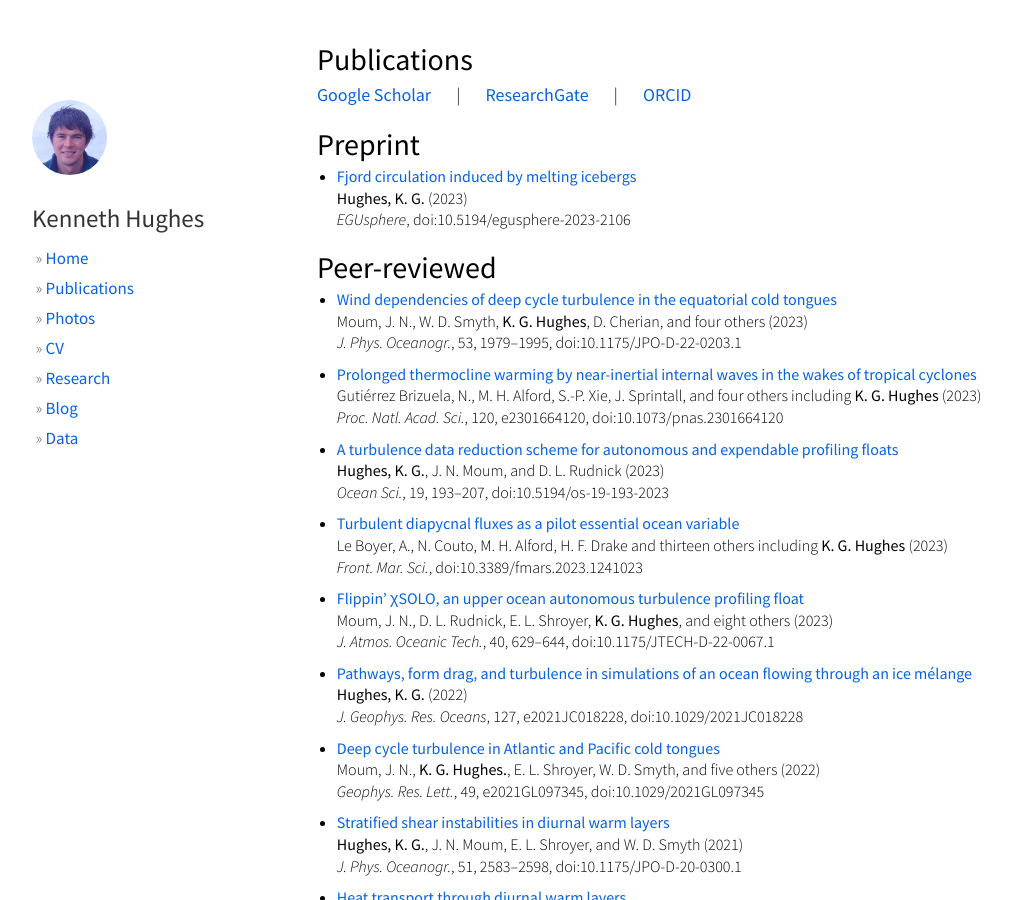
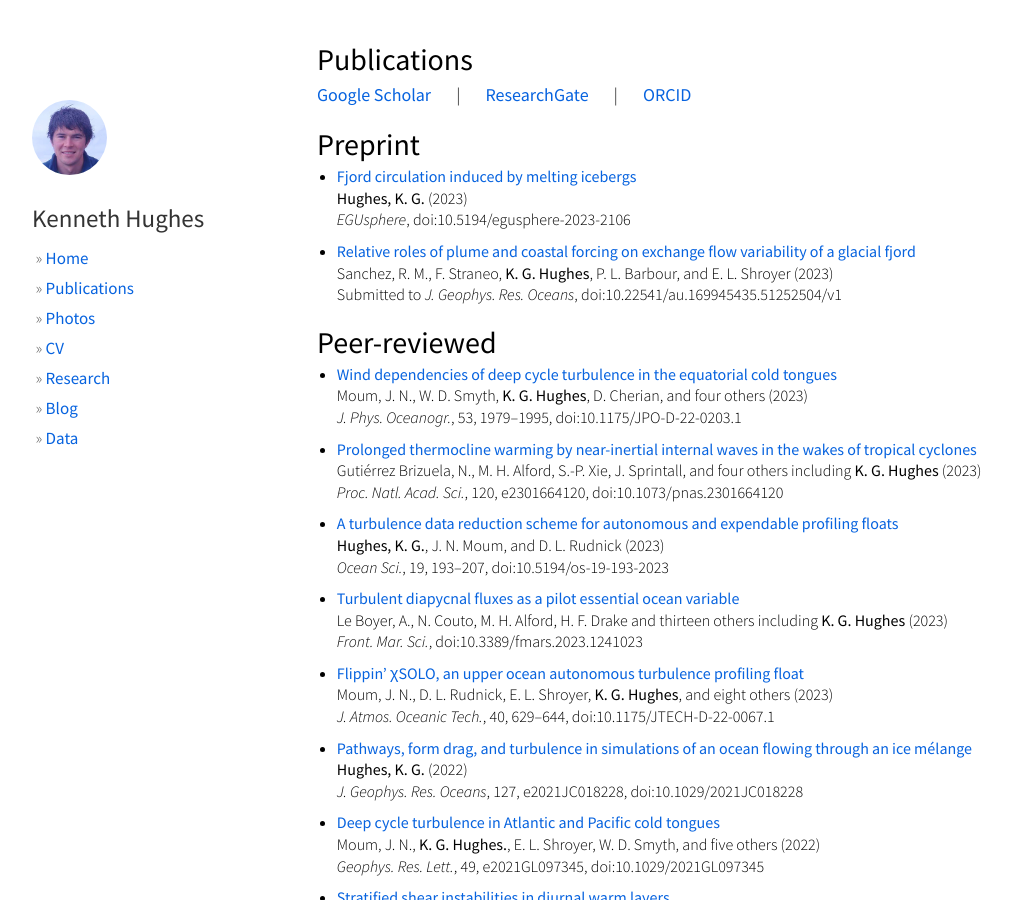
Before and after one commit to hugke729/hugke729.github.io, a Jekyll site: the page built from publications/index.md, in a window 1280 px wide and 900 px high. Shown: the whole window, without its empty margins (53-1064 px from the left). Built offline with Jekyll 4.4.1, drawn with Linux system fonts in a browser that asks for light colours; nearby versions of some CDN libraries.

Commit message:
Update index.md

```diff
--- a/publications/index.md
+++ b/publications/index.md
@@ -14,6 +14,10 @@ css: publications
 * [Fjord circulation induced by melting icebergs][preprint-tc]
 __Hughes, K. G.__ (2023)
 *EGUsphere*, doi:10.5194/egusphere-2023-2106
+
+* [Relative roles of plume and coastal forcing on exchange flow variability of a glacial fjord][bobbys-preprint]
+Sanchez, R. M., F. Straneo, __K. G. Hughes__, P. L. Barbour, and E. L. Shroyer (2023)
+Submitted to *J. Geophys. Res. Oceans*, doi:10.22541/au.169945435.51252504/v1
 
 ## Peer-reviewed
 
```
Also changed, not shown: other parts of publications/index.md (+1 -0 lines).
